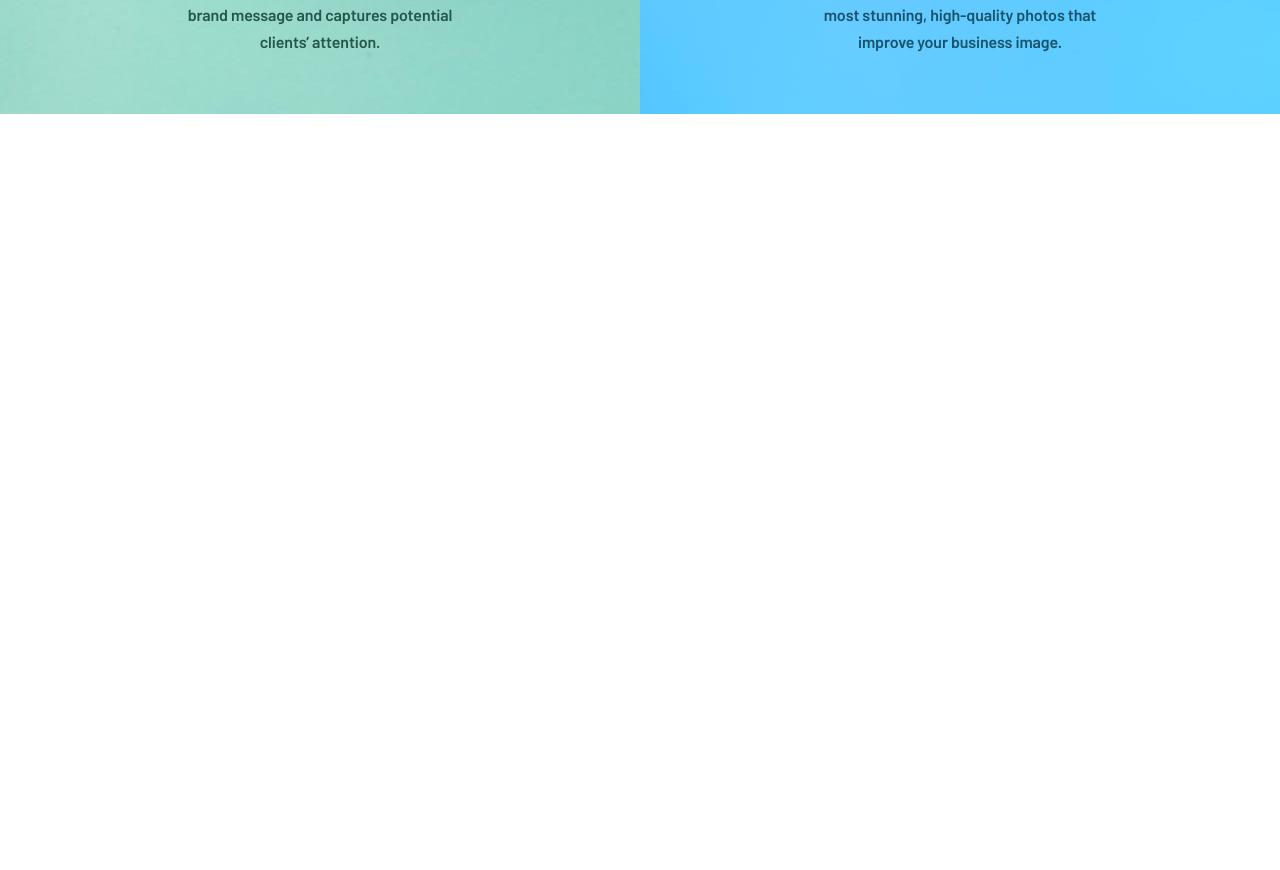
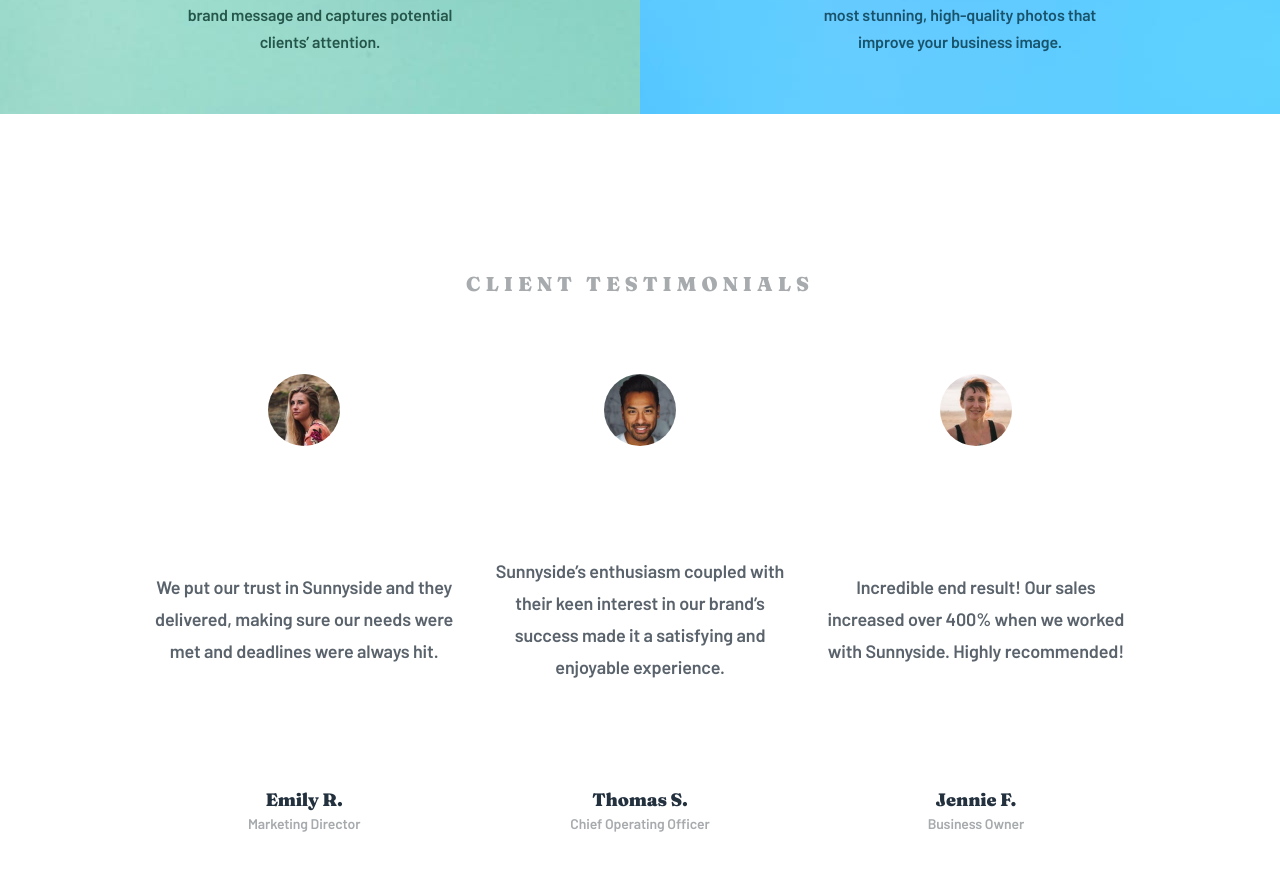
Before and after one commit to olppaemi/sunnyside-agency-landing-page, a Next.js app: page / in a window 1280 px wide. Shown: the part 1286-2156 px from the top of the page. Before the commit the page ends 1400 px from the top, so only its background shows below. Built offline with nearby package versions, Linux system fonts and the light colour scheme.

Commit message:
feat: testimonials

```diff
--- a/components/Home/Home.tsx
+++ b/components/Home/Home.tsx
@@ -1,6 +1,7 @@
 import { Header } from "../Header";
 import { InfoSection } from "../InfoSection";
 import { InfoSection2 } from "../InfoSection2";
+import { Testimonials } from "../Testimonials";
 
 export const Home = () => {
   return (
@@ -22,6 +23,7 @@ export const Home = () => {
           reverse
         />
         <InfoSection2 />
+        <Testimonials />
       </main>
     </>
   );
--- /dev/null
+++ b/components/Testimonials/Testimonials.tsx
@@ -0,0 +1,65 @@
+import Image from "next/image";
+import * as S from "./styles";
+
+export const Testimonials = () => {
+  return (
+    <S.Container>
+      <S.Testimonials>
+        <S.Title>CLIENT TESTIMONIALS</S.Title>
+        <S.Wrapper>
+          <S.Testimonial>
+            <Image
+              className="profile-image"
+              src="/images/image-emily.jpg"
+              alt="profile image"
+              width={72}
+              height={72}
+            />
+            <S.Text>
+              We put our trust in Sunnyside and they delivered, making sure our
+              needs were met and deadlines were always hit.
+            </S.Text>
+            <S.Who>
+              <S.Name>Emily R.</S.Name>
+              <S.Job>Marketing Director</S.Job>
+            </S.Who>
+          </S.Testimonial>
+          <S.Testimonial>
+            <Image
+              className="profile-image"
+              src="/images/image-thomas.jpg"
+              alt="profile image"
+              width={72}
+              height={72}
+            />
+            <S.Text>
+              Sunnyside’s enthusiasm coupled with their keen interest in our
+              brand’s success made it a satisfying and enjoyable experience.
+            </S.Text>
+            <S.Who>
+              <S.Name>Thomas S.</S.Name>
+              <S.Job>Chief Operating Officer</S.Job>
+            </S.Who>
+          </S.Testimonial>
+          <S.Testimonial>
+            <Image
+              className="profile-image"
+              src="/images/image-jennie.jpg"
+              alt="profile image"
+              width={72}
+              height={72}
+            />
+            <S.Text>
+              Incredible end result! Our sales increased over 400% when we
+              worked with Sunnyside. Highly recommended!
+            </S.Text>
+            <S.Who>
+              <S.Name>Jennie F.</S.Name>
+              <S.Job>Business Owner</S.Job>
+            </S.Who>
+          </S.Testimonial>
+        </S.Wrapper>
+      </S.Testimonials>
+    </S.Container>
+  );
+};
--- /dev/null
+++ b/components/Testimonials/index.ts
@@ -0,0 +1 @@
+export * from "./Testimonials";
--- /dev/null
+++ b/components/Testimonials/styles.ts
@@ -0,0 +1,98 @@
+import styled from "styled-components";
+import { media } from "../../styles/media";
+import { rem } from "../../styles/utils";
+
+export const Container = styled.div`
+  width: 100%;
+  height: ${rem(777)};
+  display: flex;
+  justify-content: center;
+  align-items: center;
+
+  @media (max-width: ${media.md}) {
+    height: ${rem(1258)};
+  }
+`;
+
+export const Testimonials = styled.div`
+  width: ${(1110 / 1440) * 100}%;
+  height: ${(457 / 777) * 100}%;
+
+  @media (max-width: ${media.md}) {
+    width: ${(327 / 375) * 100}%;
+    height: ${(1108 / 1258) * 100}%;
+  }
+`;
+
+export const Title = styled.h4`
+  font-family: ${({ theme }) => theme.fonts.accent};
+  font-weight: 900;
+  font-size: ${rem(20)};
+  color: ${({ theme }) => theme.palette.grayish_blue};
+  letter-spacing: ${rem(5)};
+  text-align: center;
+  margin-bottom: ${rem(80)};
+
+  @media (max-width: ${media.md}) {
+    font-size: ${rem(16)};
+    letter-spacing: ${rem(4)};
+    margin-bottom: ${rem(64)};
+  }
+`;
+
+export const Wrapper = styled.div`
+  width: 100%;
+  height: 100%;
+  display: flex;
+  justify-content: space-between;
+
+  @media (max-width: ${media.md}) {
+    flex-direction: column;
+    justify-content: space-around;
+  }
+`;
+
+export const Testimonial = styled.div`
+  width: calc(${(1 / 3) * 100}% - ${rem(14)});
+  height: 100%;
+  display: flex;
+  flex-direction: column;
+  justify-content: space-between;
+  align-items: center;
+  text-align: center;
+
+  .profile-image {
+    border-radius: 50%;
+  }
+
+  @media (max-width: ${media.md}) {
+    width: 100%;
+    height: calc(${(1 / 3) * 100}% - ${rem(64)});
+  }
+`;
+
+export const Text = styled.p`
+  font-size: ${rem(18)};
+  line-height: ${rem(32)};
+  letter-spacing: -${rem(0.13)};
+  color: ${({ theme }) => theme.palette.very_dark_grayish_blue};
+`;
+
+export const Who = styled.div`
+  & > * + * {
+    margin-top: ${rem(8)};
+  }
+`;
+
+export const Name = styled.p`
+  font-family: ${({ theme }) => theme.fonts.accent};
+  font-size: ${rem(18)};
+  font-weight: 900;
+  letter-spacing: -${rem(0.13)};
+  color: ${({ theme }) => theme.palette.very_dark_desaturated_blue};
+`;
+export const Job = styled.p`
+  font-size: ${rem(14)};
+  letter-spacing: -${rem(0.1)};
+  color: ${({ theme }) => theme.palette.grayish_blue};
+`;
```
